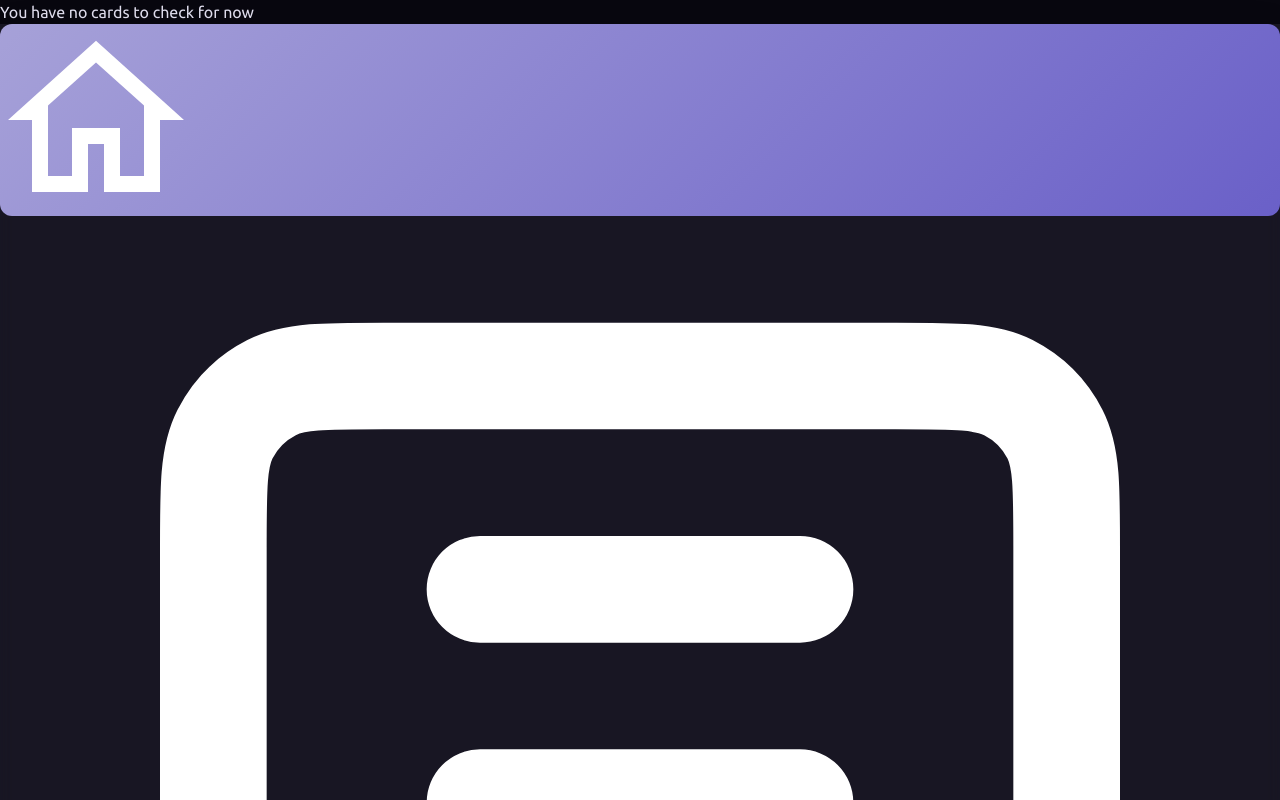
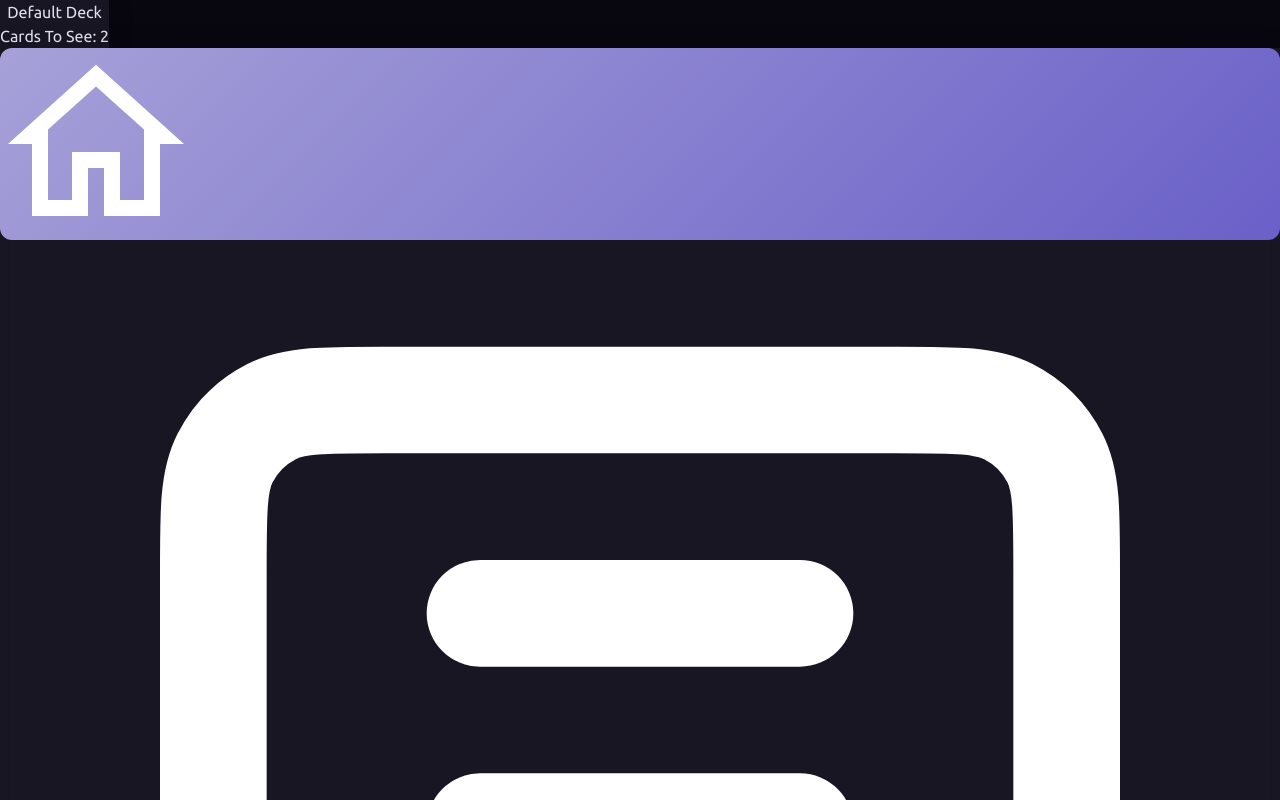
Before and after one commit to krystiano13/flashcard-app, a React (Vite) app: page /learn in a window 1280 px wide. Shown: the top 800 px of the page. Built offline with nearby package versions, Linux system fonts and the light colour scheme.

Commit message:
implement deck cards in learn section

```diff
--- a/src/components/Home/DeckCard.tsx
+++ b/src/components/Home/DeckCard.tsx
@@ -3,14 +3,15 @@ import React from "react";
 
 interface Props {
     title: string,
-    cardsInDeck: Number
+    cardsInDeck: number,
+    mode: "learn"|"edit"
 }
 
-export const DeckCard:FC<Props> = ({ title, cardsInDeck }) => {
+export const DeckCard:FC<Props> = ({ title, cardsInDeck, mode }) => {
     return (
         <button className="w-full glassomorph1 flex flex-col gap-2 rounded-lg border-solid border-[1px] p-2">
             <h2 className="text-txt text-2xl font-semibold">{ title }</h2>
-            <p className="text-txt text-lg font-light">Cards In Deck: { cardsInDeck.toString() }</p>
+            <p className="text-txt text-lg font-light">{ mode === "edit" ? "Cards In Deck": "Cards To See" }: { cardsInDeck.toString() }</p>
         </button>
     )
 }
--- /dev/null
+++ b/src/types/types.ts
@@ -0,0 +1,4 @@
+export type deck = {
+    title: string,
+    cardsInDeck: number,
+}
--- a/src/views/Home/Home.tsx
+++ b/src/views/Home/Home.tsx
@@ -10,7 +10,7 @@ export function Home() {
         <>
             <SearchBar />
             <section id="content" className="h-[80vh] p-3 flex flex-col gap-4 appear1">
-                <DeckCard title="Default Deck" cardsInDeck={0} />
+                <DeckCard mode="edit" title="Default Deck" cardsInDeck={0} />
             </section>
         </>
     )
--- a/src/views/Learn/Learn.tsx
+++ b/src/views/Learn/Learn.tsx
@@ -1,17 +1,38 @@
 import React, { useState } from "react";
+import { DeckCard } from "../../components/Home/DeckCard";
+import type { deck } from "../../types/types";
 
 export function Learn() {
-    const [decks, setDecks] = useState([]);
+    const [decks, setDecks] = useState<deck[]>([
+        {
+            title: "Default Deck",
+            cardsInDeck: 2
+        },
+    ]);
     return (
-        <section className="w-[100vw] h-[90vh] flex flex-col items-center">
+        <section className="w-[100vw] overflow-y-auto appear1 h-[90vh] flex flex-col items-center gap-4 p-3">
             {
                 decks.length < 1 &&
                 <div className="w-full h-full flex justify-center items-center">
-                    <p className="text-txt text-center text-xl max-w-[80%] appear1">
+                    <p className="text-txt text-center text-xl max-w-[80%]">
                         You have no cards to check for now
                     </p>
                 </div>
             }
+            {
+                decks.length >= 1 &&
+                <>
+                    {
+                        decks.map(item => (
+                            <DeckCard
+                                title={item.title}
+                                cardsInDeck={item.cardsInDeck}
+                                mode="learn"
+                            />
+                        ))
+                    }
+                </>
+            }
         </section>
     )
 }
```
